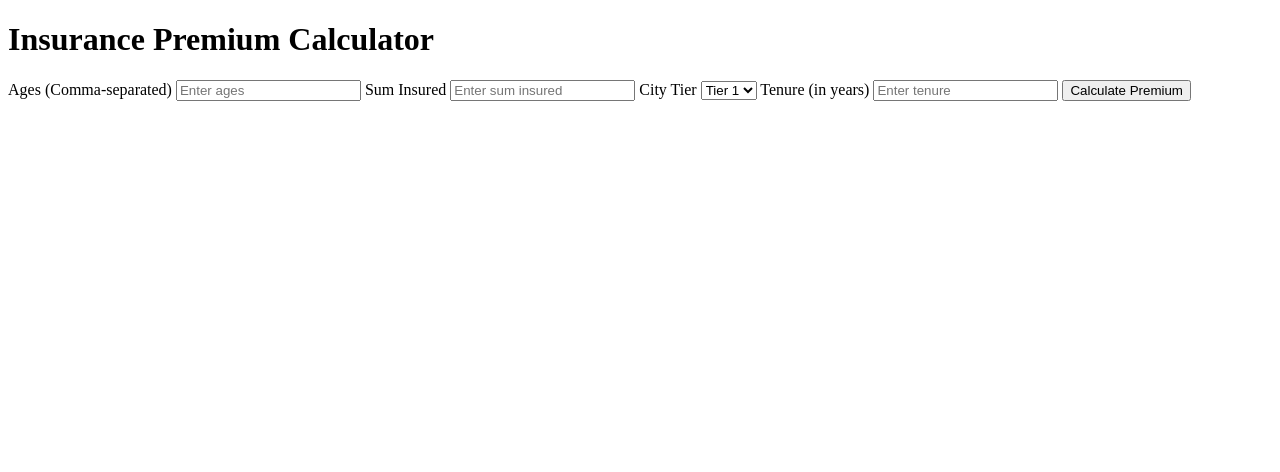
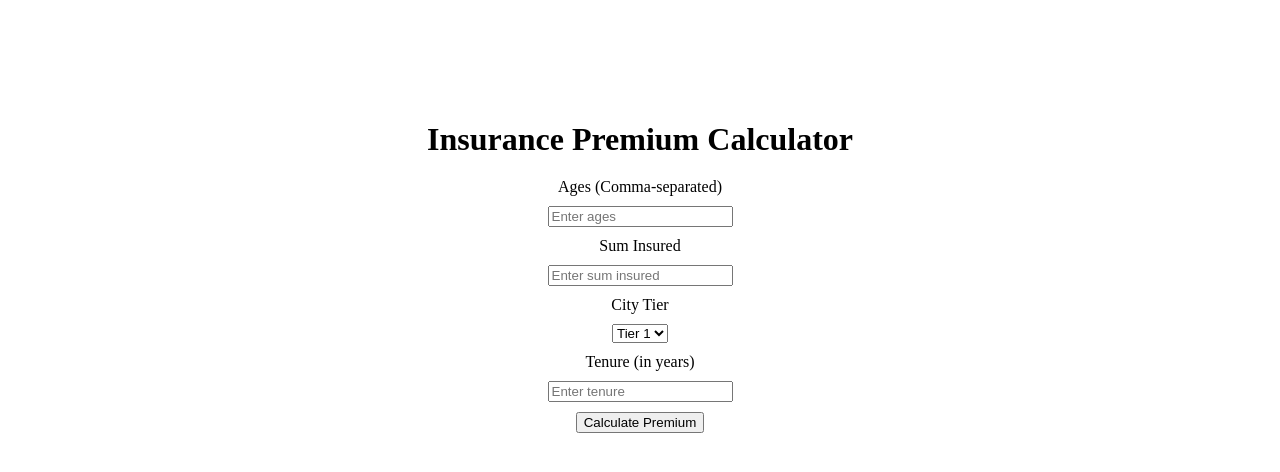
Before and after one commit to HerOeshouldDIE/OneAssure2, a Flask app: page / in a window 1280 px wide. Shown: the top 472 px of the page. Run offline with Flask 3, Linux system fonts and the light colour scheme; some libraries are stand-ins or nearby versions.

Commit message:
Update frontend.html

```diff
--- a/templates/frontend.html
+++ b/templates/frontend.html
@@ -3,7 +3,30 @@
 <head>
     <title>Insurance Premium Calculator</title>
     <style>
-        /* Styles here */
+        body {
+            display: flex;
+            flex-direction: column;
+            align-items: center;
+            justify-content: center;
+            text-align: center;
+            margin-top: 100px;
+        }
+
+        h1 {
+            margin-bottom: 20px;
+        }
+
+        #premiumForm {
+            display: flex;
+            flex-direction: column;
+            align-items: center;
+            gap: 10px;
+            margin-bottom: 20px;
+        }
+
+        #premiumResult {
+            display: none;
+        }
     </style>
 </head>
 <body>
@@ -28,7 +51,7 @@
         <button onclick="calculatePremium()">Calculate Premium</button>
     </div>
 
-    <div id="premiumResult" style="display: none;">
+    <div id="premiumResult">
         <h3>Premium Result</h3>
         <p id="premiumAmount"></p>
     </div>
```
